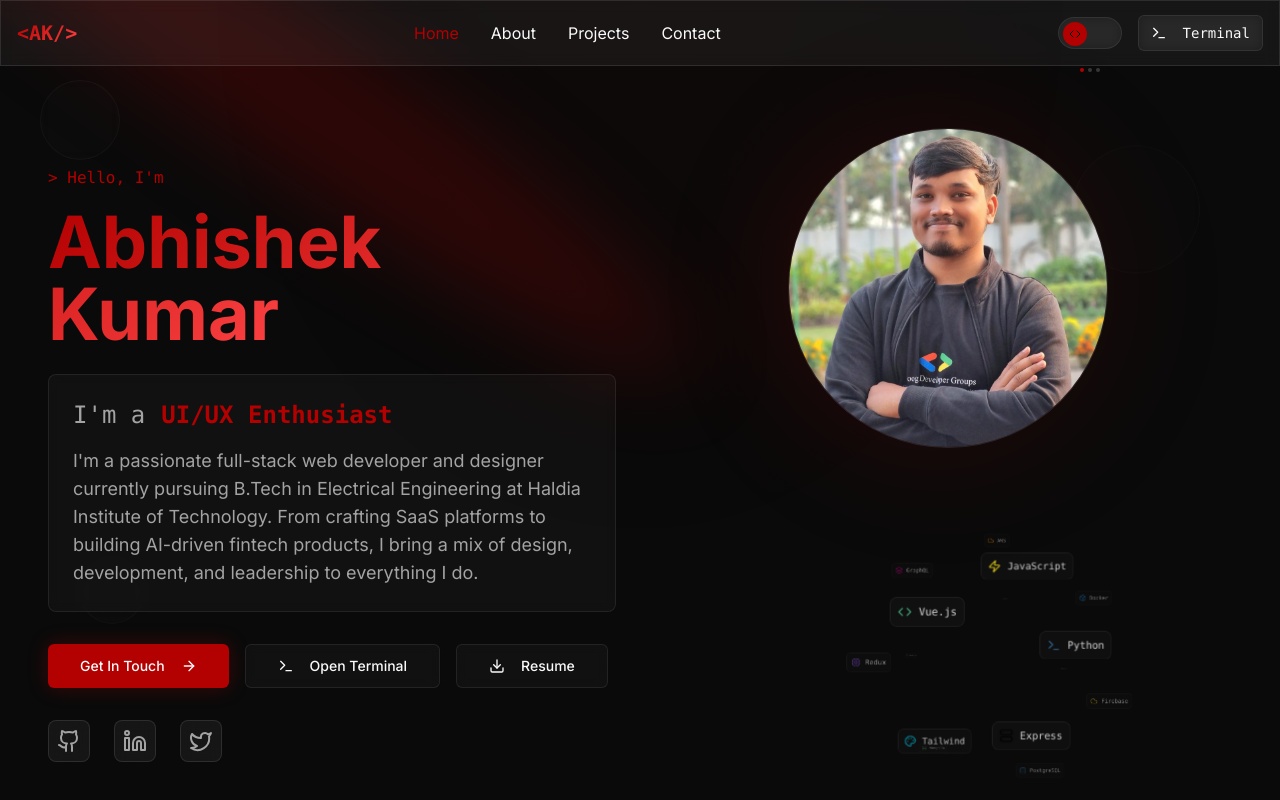
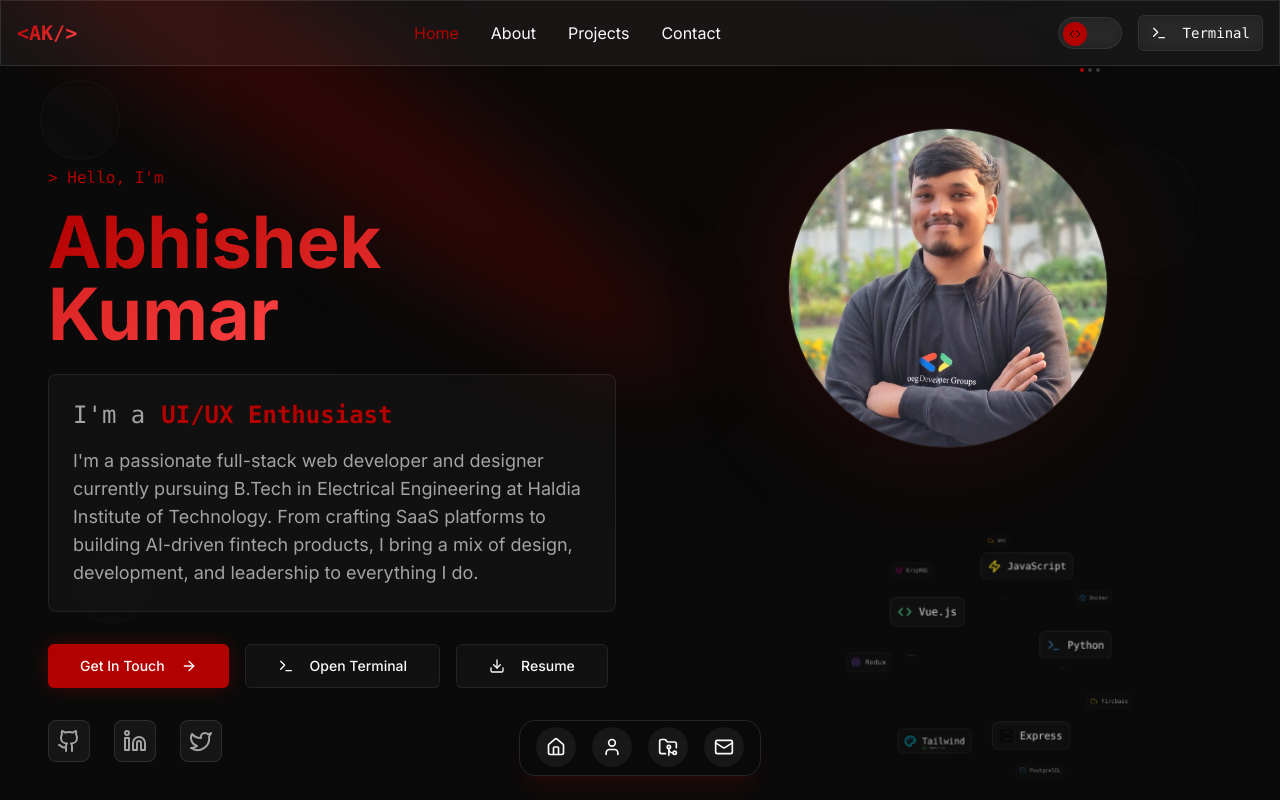
Before and after one commit to misanthropic-codes/portfolio-website--2-, a Next.js app: page / in a window 1280 px wide. Shown: the top 800 px of the page. Built offline with nearby package versions, Linux system fonts and the light colour scheme.

Commit message:
feat: add and integrate DockNav component into the main layout for site navigation.

```diff
--- a/app/layout.tsx
+++ b/app/layout.tsx
@@ -8,6 +8,7 @@ import { Toaster } from "@/components/ui/toaster"
 import { ThemeProvider } from "@/components/theme-provider"
 import { BackgroundEffects } from "@/components/background-effects"
 import { InteractiveSound } from "@/components/interactive-sound"
+import { DockNav } from "@/components/dock-nav"
 import { Analytics } from '@vercel/analytics/next';
 import { SpeedInsights } from "@vercel/speed-insights/next"
 
@@ -61,6 +62,7 @@ export default function RootLayout({
           <Navbar />
           <main className="min-h-screen relative z-10">{children}</main>
           <Footer />
+          <DockNav />
           <Toaster />
           <Analytics />
            <SpeedInsights />
--- /dev/null
+++ b/components/dock-nav.tsx
@@ -0,0 +1,39 @@
+"use client";
+
+import { FloatingDock } from "@/components/ui/floating-dock";
+import { Home, User, FolderGit2, Mail, Terminal } from "lucide-react";
+
+const navItems = [
+  {
+    title: "Home",
+    icon: <Home className="h-full w-full text-foreground" />,
+    href: "/",
+  },
+  {
+    title: "About",
+    icon: <User className="h-full w-full text-foreground" />,
+    href: "/about",
+  },
+  {
+    title: "Projects",
+    icon: <FolderGit2 className="h-full w-full text-foreground" />,
+    href: "/projects",
+  },
+  {
+    title: "Contact",
+    icon: <Mail className="h-full w-full text-foreground" />,
+    href: "/contact",
+  },
+];
+
+export function DockNav() {
+  return (
+    <div className="fixed bottom-6 left-1/2 -translate-x-1/2 z-50">
+      <FloatingDock
+        items={navItems}
+        desktopClassName="shadow-xl shadow-primary/10"
+        mobileClassName=""
+      />
+    </div>
+  );
+}
```
